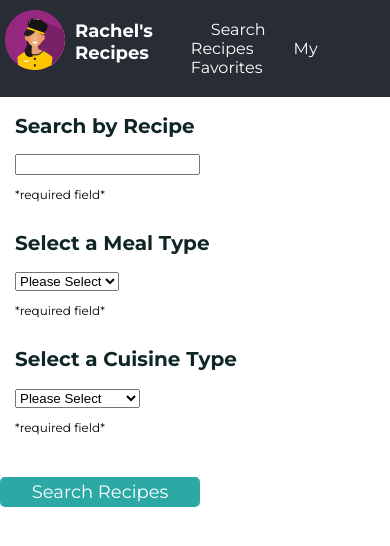
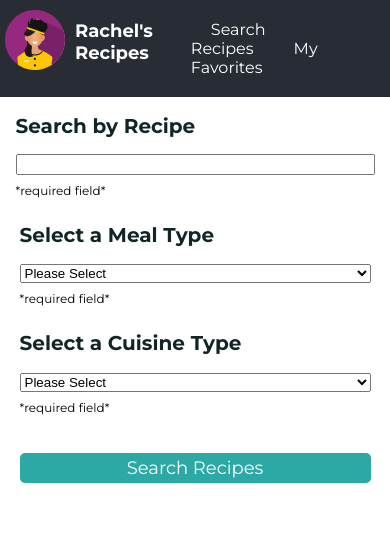
Before and after one commit to rachleewil/ReactRecipeAPI, a React (Create React App) app in the folder rachelsrecipes/: page / in a window 390 px wide. Shown: the top 546 px of the page. Built offline with nearby package versions, Linux system fonts and the light colour scheme.

Commit message:
Hannah_ResponsiveSearch
Changes didn't make their way up last time for some reason...

```diff
--- a/rachelsrecipes/src/App.css
+++ b/rachelsrecipes/src/App.css
@@ -22,7 +22,7 @@ h3 {
 
 p {
     font-size: 16px;
-    margin: 12px 0px;
+    margin: 8px 0px;
 }
 
 
@@ -71,6 +71,7 @@ a:hover {
 .search-form {
     display: flex;
     justify-content: space-around;
+    max-width: 1200px;
 }
 
 .searchType {
@@ -159,7 +160,6 @@ In Results.tsx  & Favorites.tsx*/
     padding: 5px 10px;
     color: white;
     cursor: pointer;
-    align-items: center;
 }
 
 
@@ -189,6 +189,20 @@ In Results.tsx  & Favorites.tsx*/
     .search-form {
         display: flex;
         flex-direction: column;
+        align-items: center;
+        max-width: 600px;
+    }
+
+    .search-button {
+        width: 90vw;
+    }
+
+    input {
+        width: 90vw;
+    }
+
+    select {
+        width: 90vw;
     }
 }
 
```
